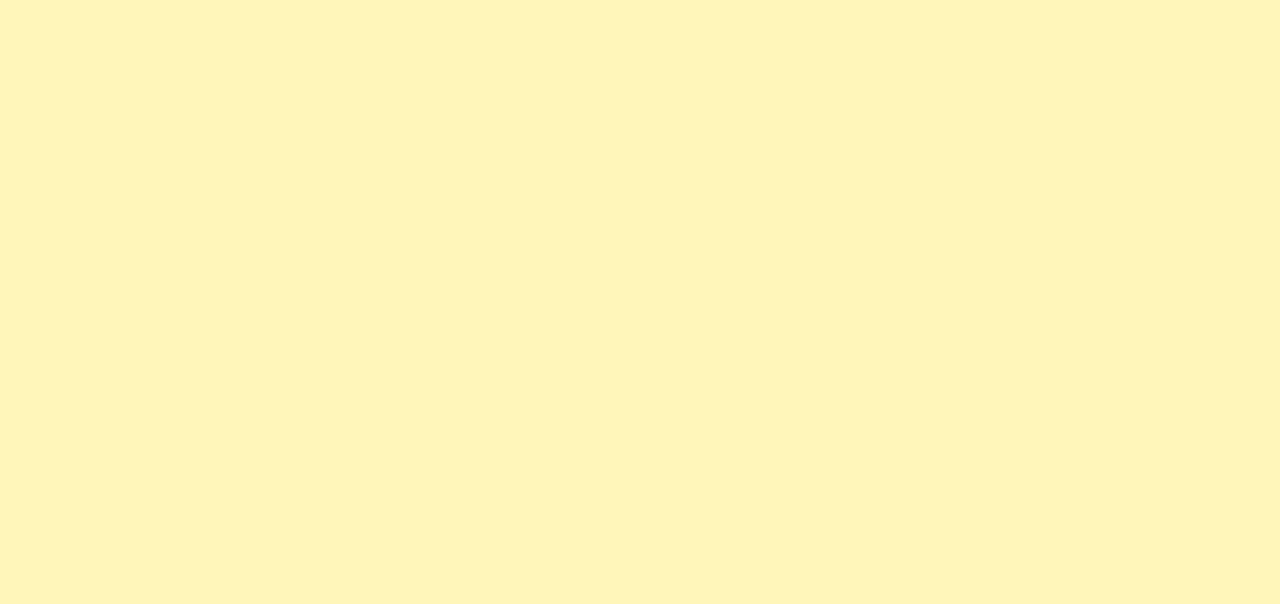
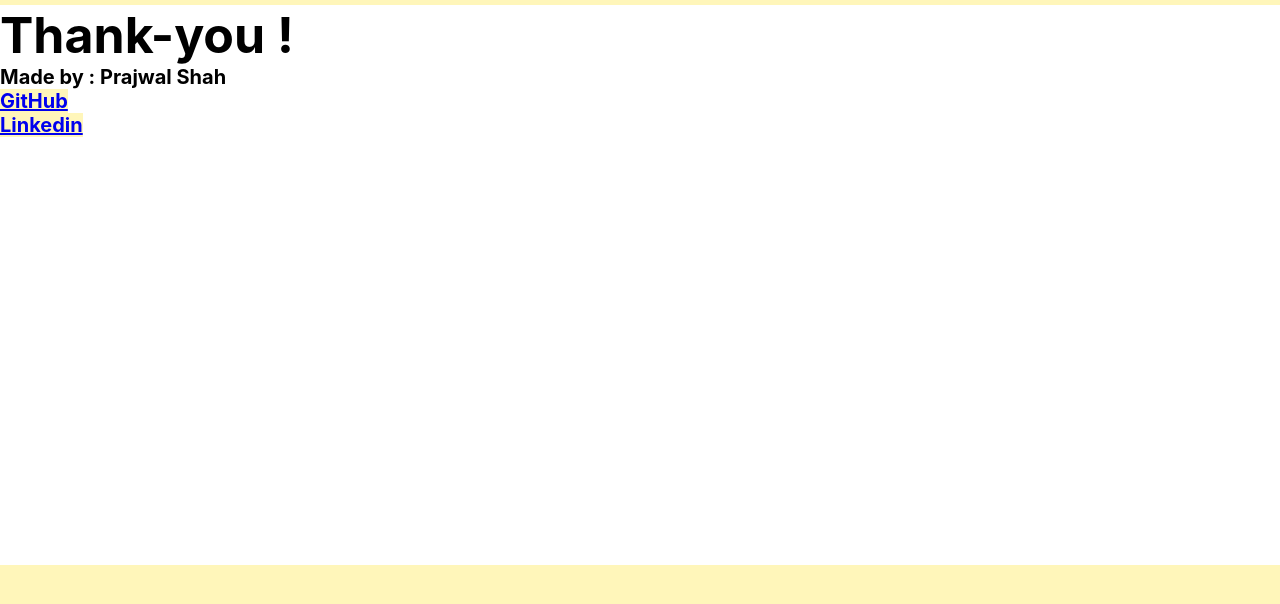
Before and after one commit to prajwal1721/number-guessing, a React (Create React App) app: page /thankyou in a window 1280 px wide. Shown: the top 604 px of the page. Built offline with nearby package versions, Linux system fonts and the light colour scheme.

Commit message:
Final commit

```diff
--- a/src/App.js
+++ b/src/App.js
@@ -1,12 +1,13 @@
 import React from 'react';
 import InputBox from './components/guess/input';
 import { Route, Switch } from 'react-router-dom';
-
+import {End} from './endpage/end';
 import './App.scss';
 const App = () => (
   <div className="App">
     <Switch>
-      <Route exact path='/' component={InputBox} />
+    <Route exact path='/' component={InputBox} />
+    <Route exact path='/thankyou' component={End} />
     </Switch>
   </div>
 );
--- a/src/components/guess/input.jsx
+++ b/src/components/guess/input.jsx
@@ -1,11 +1,11 @@
 import React from 'react';
 import './input.scss'
-import { History } from '../history/history';
+import {Link} from 'react-router-dom';
+import { History  } from '../history/history';
 import FormInput from '../form-input/form-input';
 import { ResponseBack } from '../response/response';
 import { Range } from '../range/range';
 import { Info } from '../info/info';
-
 class InputBox extends React.Component {
     constructor({ max = 100 }) {
         super();
@@ -70,8 +70,8 @@ class InputBox extends React.Component {
     // function to make sure the user doesn't enter outside the range
     handleChange = (e) => {
         var num = parseInt(e.target.value)
-        console.log(this.state.guess);
-        console.log(this.state.max);
+        // console.log(this.state.guess);
+        // console.log(this.state.max);
         if (isNaN(num) || num < this.state.min || num > this.state.max) {
             num = '';
             this.setState({
@@ -134,7 +134,7 @@ class InputBox extends React.Component {
 
                             <div className='text' style={{color:'black',fontSize:'48px'}}>Congrats!</div>
                         <div className='action'>
-                            <button>End game</button>
+                            <Link  to='/thankyou' >End game</Link>
                             <button onClick={() => {
                                 this.setState({
                                     guess: Math.round(Math.random() * parseInt(this.state.max + 100) + 1),
--- /dev/null
+++ b/src/endpage/end.jsx
@@ -0,0 +1,14 @@
+import React from 'react';
+import './end.scss';
+export const End=()=>(
+    <div>
+        <div className='thankyou'>Thank-you ! </div>
+        <div className='about'>
+            Made by : Prajwal Shah
+            <br/>
+            <a href='https://github.com/prajwalsfs1721'>GitHub</a>
+            <br/>
+            <a href='https://www.linkedin.com/in/prajwalshah1721/'>Linkedin</a>
+        </div>
+    </div>
+);
--- /dev/null
+++ b/src/endpage/end.scss
@@ -0,0 +1,11 @@
+.thankyou{
+    font-size: 50px;
+    background-color: rgb(255, 255, 255);
+
+}
+.about{
+    font-size: 20px;
+    background-color: rgb(255, 255, 255);
+    height: 500px;
+    position: relative;
+}
```
